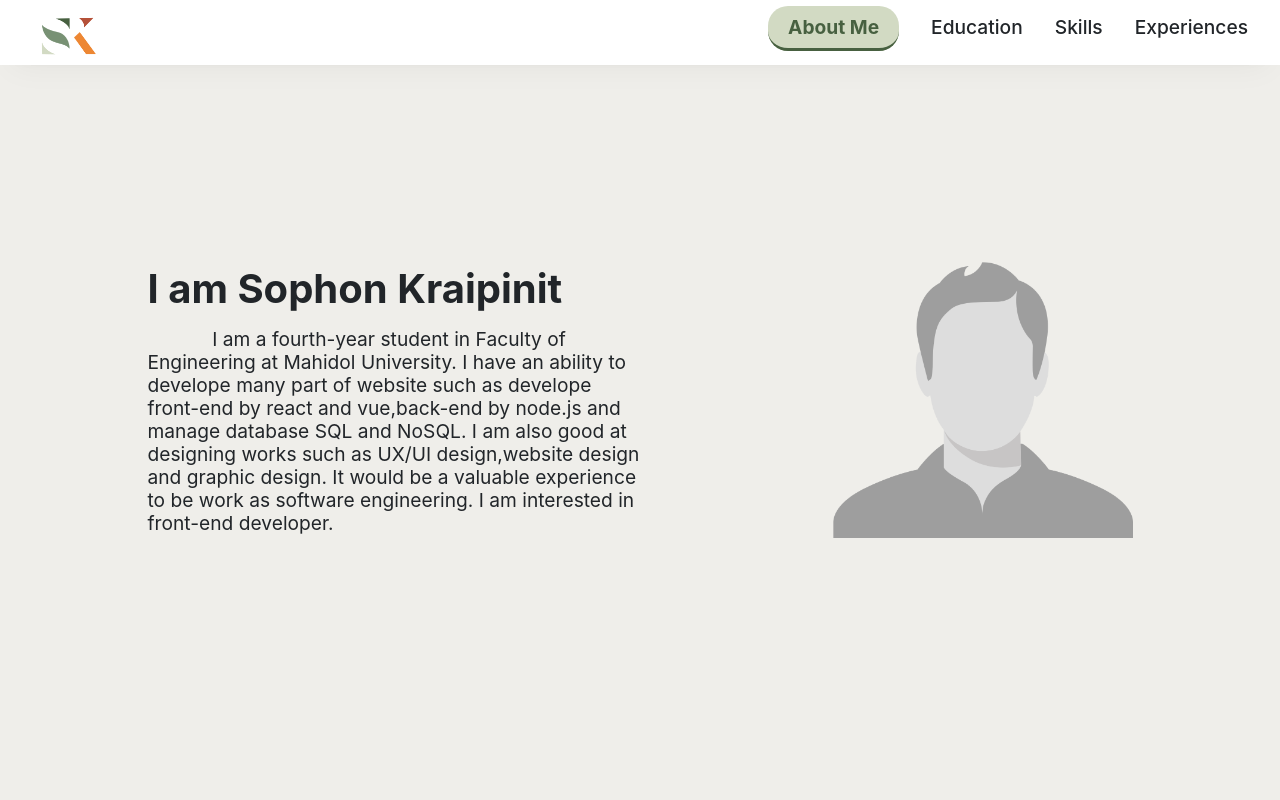
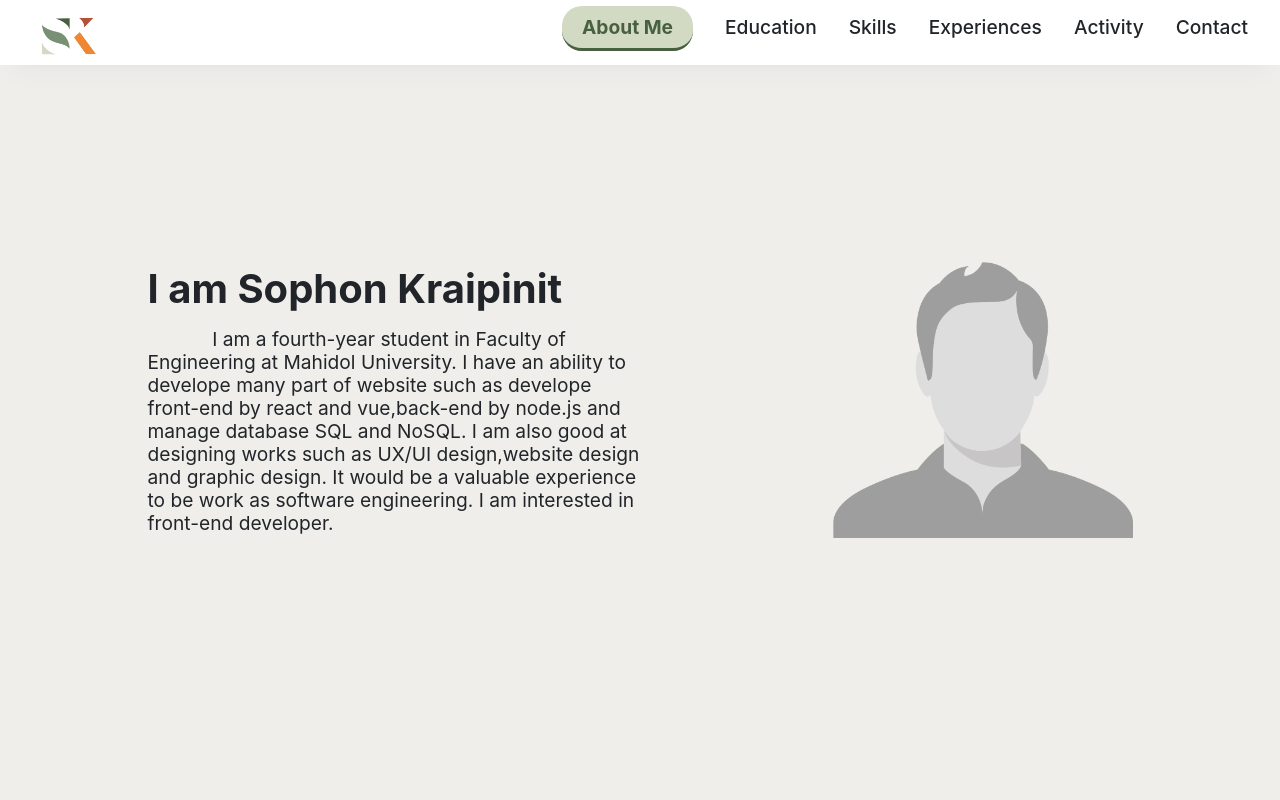
Before and after one commit to Sophon-Kr/PersonalWebsite-s-Sophon, a React (Create React App) app: page / in a window 1280 px wide. Shown: the top 800 px of the page. Built offline with nearby package versions, Linux system fonts and the light colour scheme.

Commit message:
edit component navbar

```diff
--- a/src/App.js
+++ b/src/App.js
@@ -9,6 +9,8 @@ import Skills from "./pages/Skills";
 import Experiences from "./pages/Experiences";
 import Contact from "./pages/Contact";
 import Navbar from "./components/Navbar";
+import Activity from "./components/Activity";
+import Hobbies from "./components/Hobbies";
 
 function App() {
   const store = configureStore();
@@ -19,6 +21,8 @@ function App() {
       <Education />
       <Skills />
       <Experiences />
+      <Activity />
+      <Hobbies />
       <Contact />
 
       {/* <BrowserRouter>
--- a/src/components/Navbar.jsx
+++ b/src/components/Navbar.jsx
@@ -73,18 +73,30 @@ const Navbar = () => {
               Experiences
             </Link>
           </li>
-          {/* <li className="nav-item">
+          <li className="nav-item">
             <Link
-              to="contact"
+              to="activity"
               spy={true}
               smooth={true}
               offset={-60}
               duration={50}
               onClick={closeMenu}
             >
+              Activity
+            </Link>
+          </li>
+          <li className="nav-item">
+            <Link
+              to="hobbies"
+              spy={true}
+              smooth={true}
+              offset={-50}
+              duration={50}
+              onClick={closeMenu}
+            >
               Contact
             </Link>
-          </li> */}
+          </li>
         </ul>
       </nav>
     </div>
--- a/src/pages/Experiences.jsx
+++ b/src/pages/Experiences.jsx
@@ -3,9 +3,6 @@ import { connect } from "react-redux";
 import WorkEx from "../components/WorkEx";
 import ProjectEx from "../components/ProjectEx";
 import Certificate from "../components/Certificate";
-import Activity from "../components/Activity";
-import Hobbies from "../components/Hobbies";
-// import Charateristic from "../components/Charateristic";
 
 export const Experiences = (props) => {
   return (
@@ -17,9 +14,6 @@ export const Experiences = (props) => {
       <WorkEx />
       <ProjectEx />
       <Certificate />
-      <Activity />
-      <Hobbies />
-      {/* <Charateristic /> */}
     </div>
   );
 };
--- a/src/pages/Skills.jsx
+++ b/src/pages/Skills.jsx
@@ -18,12 +18,12 @@ const otherSkills = [
     id: 1,
     text: (
       <span className="center-text">
-        <div>Java</div>
+        <div>Python</div>
       </span>
     ),
     icon: (
       <div className="center-text">
-        <FaJava className="size-icon"></FaJava>
+        <SiPython className="size-icon"></SiPython>
       </div>
     ),
   },
@@ -31,12 +31,12 @@ const otherSkills = [
     id: 2,
     text: (
       <span className="center-text">
-        <div>Python</div>
+        <div>Java</div>
       </span>
     ),
     icon: (
       <div className="center-text">
-        <SiPython className="size-icon"></SiPython>
+        <FaJava className="size-icon"></FaJava>
       </div>
     ),
   },
```
